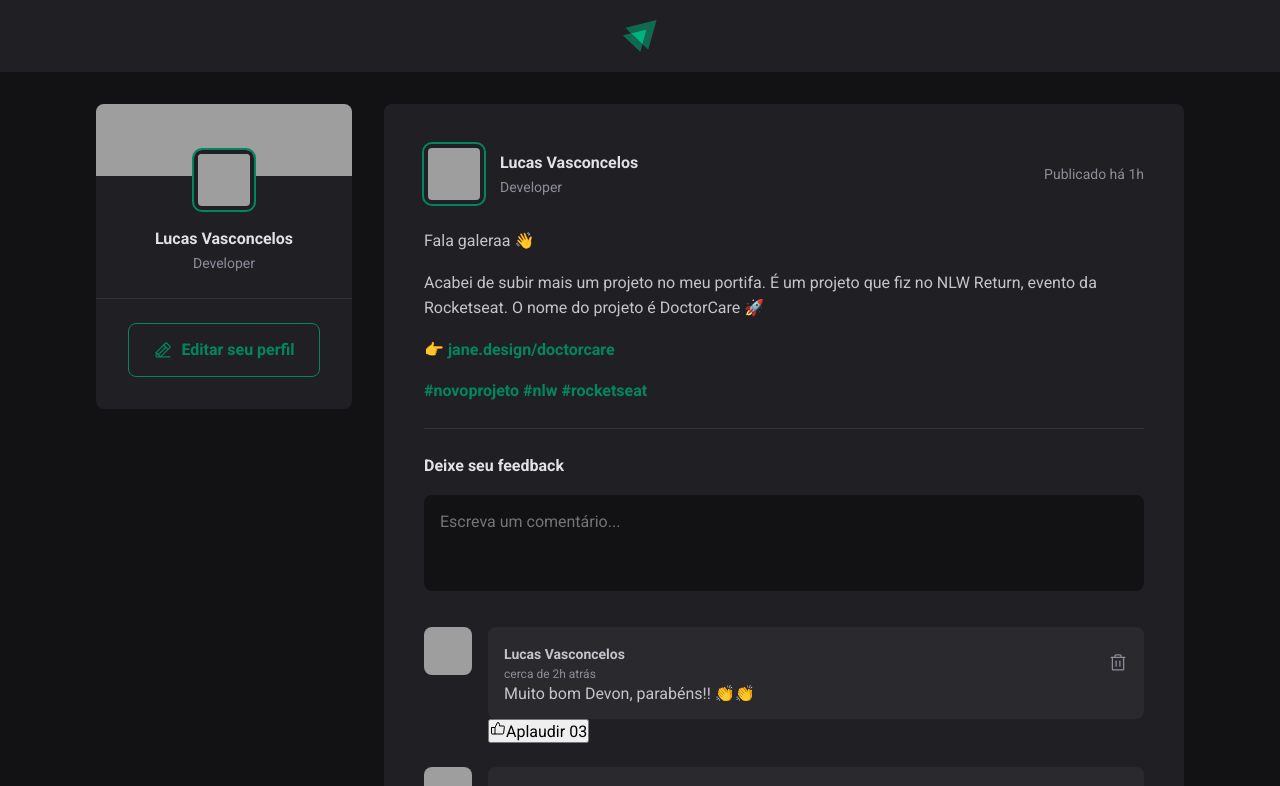
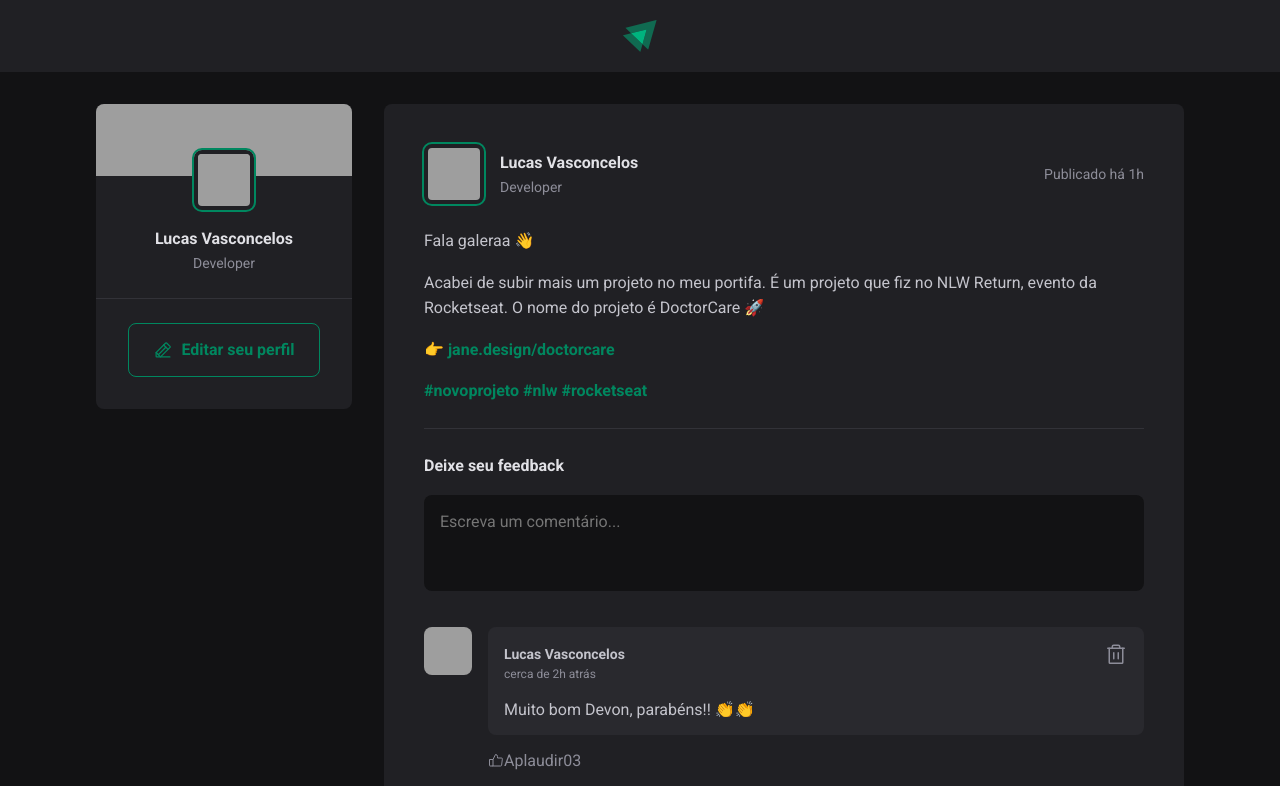
Before and after one commit to lucasVasconcelosRocha/01-fundamentos-reactjs, a React (Vite) app: page / in a window 1280 px wide. Shown: the top 786 px of the page. Built offline with nearby package versions, Linux system fonts and the light colour scheme; grey boxes are pictures that could not be loaded.

Commit message:
Comment style

```diff
--- a/src/components/Comment.jsx
+++ b/src/components/Comment.jsx
@@ -19,7 +19,7 @@ export function Comment() {
               </time>
             </div>
             <button title="Deletar comentário">
-              <Trash size={20} />
+              <Trash size={24} />
             </button>
           </header>
 
--- a/src/components/Comment.module.css
+++ b/src/components/Comment.module.css
@@ -22,7 +22,7 @@
 
 .commentContent header {
   display: flex;
-  align-items: center;
+  align-items: flex-start;
   justify-content: space-between;
 }
 
@@ -46,4 +46,35 @@
   cursor: pointer;
   line-height: 0;
   border-radius: 2px;
+
+  transition: color 0.1s;
 }
+
+.commentContent header button:hover {
+  color: var(--red-500);
+}
+
+.commentBox p {
+  margin-top: 1rem;
+  color: var(--gray-300);
+}
+
+.commentBox footer {
+  margin-top: 1rem;
+}
+
+.commentBox footer button {
+  background: transparent;
+  border: 0;
+  color: var(--gray-400);
+  cursor: pointer;
+
+  display: flex;
+  align-items: center;
+
+  transition: color 0.1s;
+}
+
+.commentBox footer button:hover {
+  color: var(--green-300);
+}
```
